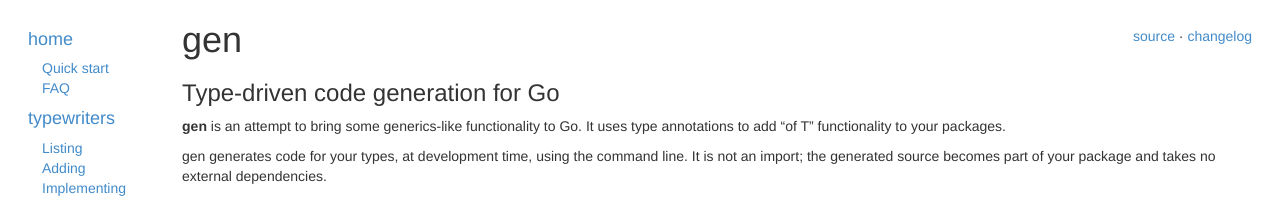
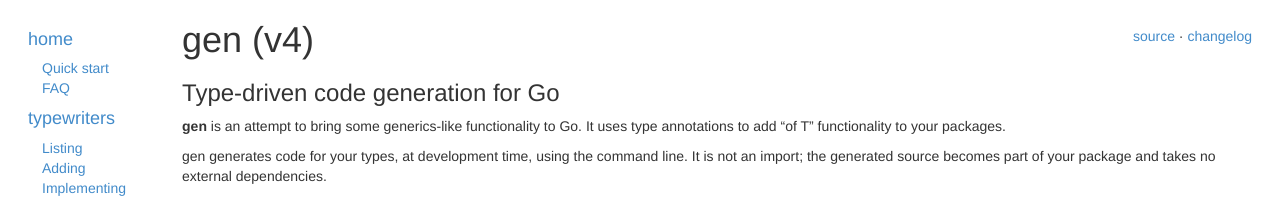
Before and after one commit to clipperhouse/gen, a Jekyll site: the page built from index.md, in a window 1280 px wide. Shown: the top 209 px of the page. Built offline with Jekyll 4.4.1, drawn with Linux system fonts in a browser that asks for light colours.

```diff
--- a/_layouts/default.html
+++ b/_layouts/default.html
@@ -95,7 +95,7 @@
 							·
 							<a href="https://github.com/clipperhouse/gen/blob/master/CHANGELOG.md">changelog</a>
 						</p>
-						<h1><a href="{{ relative }}">gen</a></h1>
+						<h1><a href="{{ relative }}">gen (v4)</a></h1>
 						{{ content }}
 					</td>
 				</tr>
```
